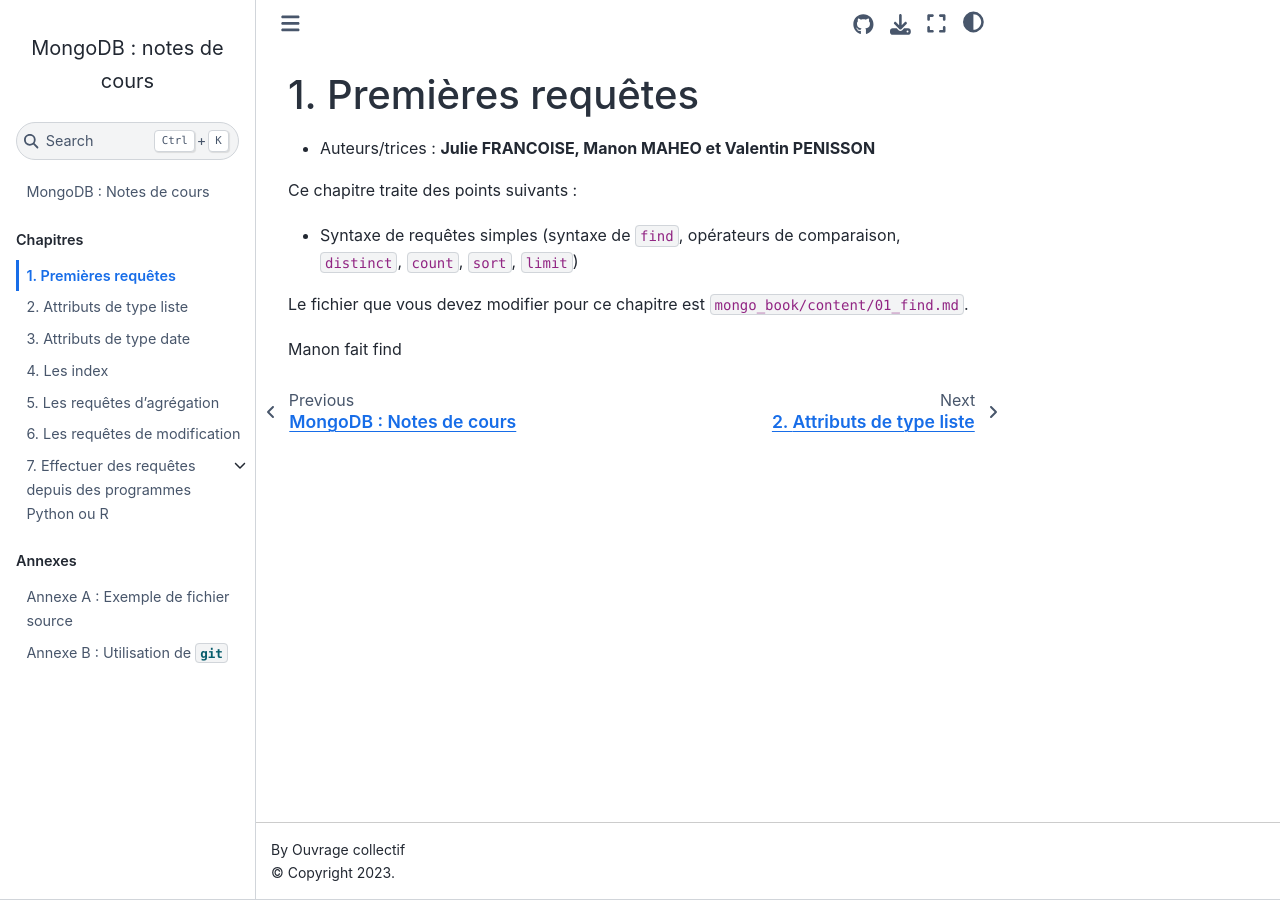
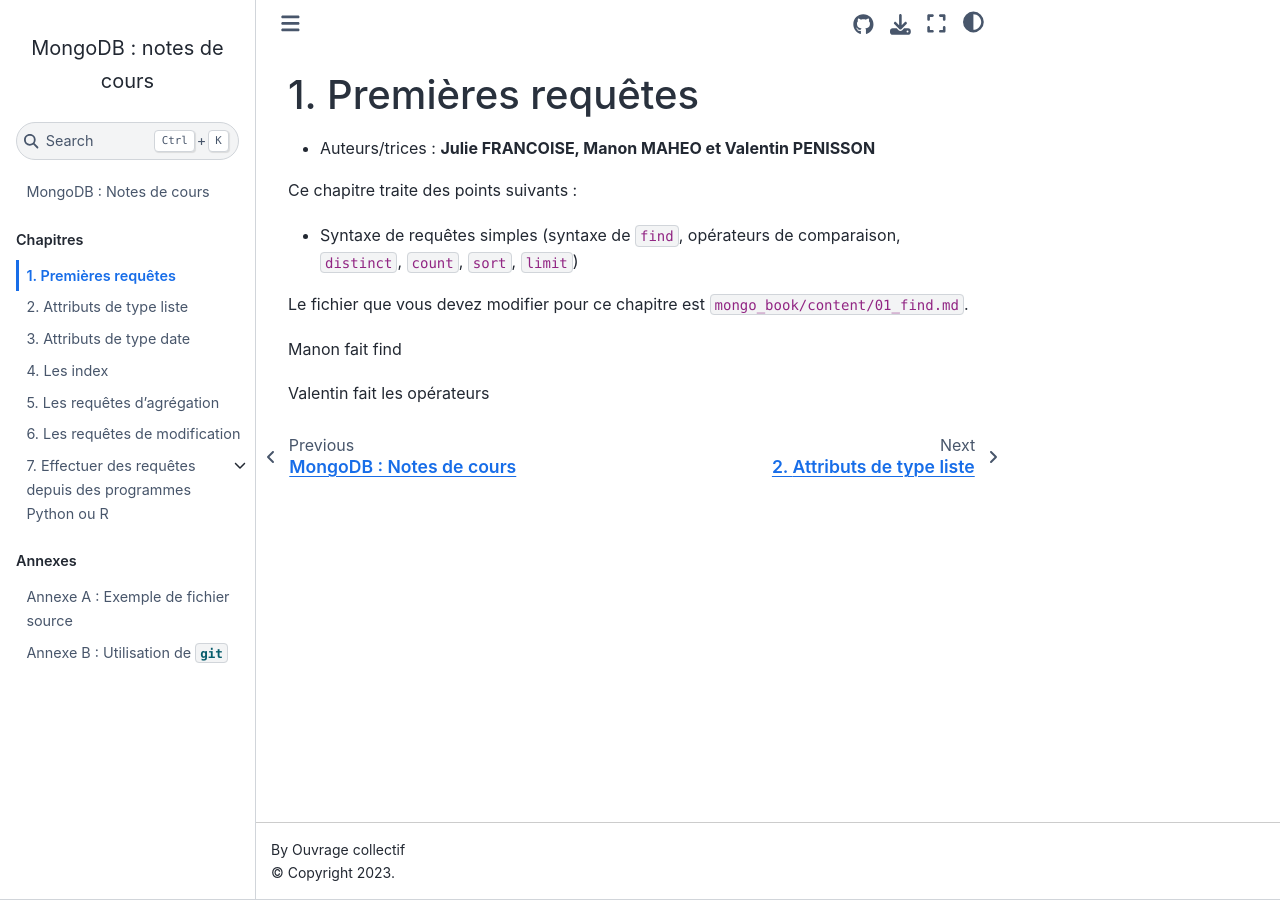
Before and after one commit to rtavenar/mongo_book, a Jupyter Book: the page built from content/01_find.md, in a window 1280 px wide. Built offline with Jupyter Book 1.0.4 settings and Sphinx 7.4.7 and the Sphinx Book theme 1.1.4, drawn with Linux system fonts in a browser that asks for light colours.

Commit message:
Update 01_find.md

```diff
--- a/content/01_find.md
+++ b/content/01_find.md
@@ -23,3 +23,5 @@
 Le fichier que vous devez modifier pour ce chapitre est `mongo_book/content/01_find.md`.
 
 Manon fait find
+
+Valentin fait les opérateurs
```
